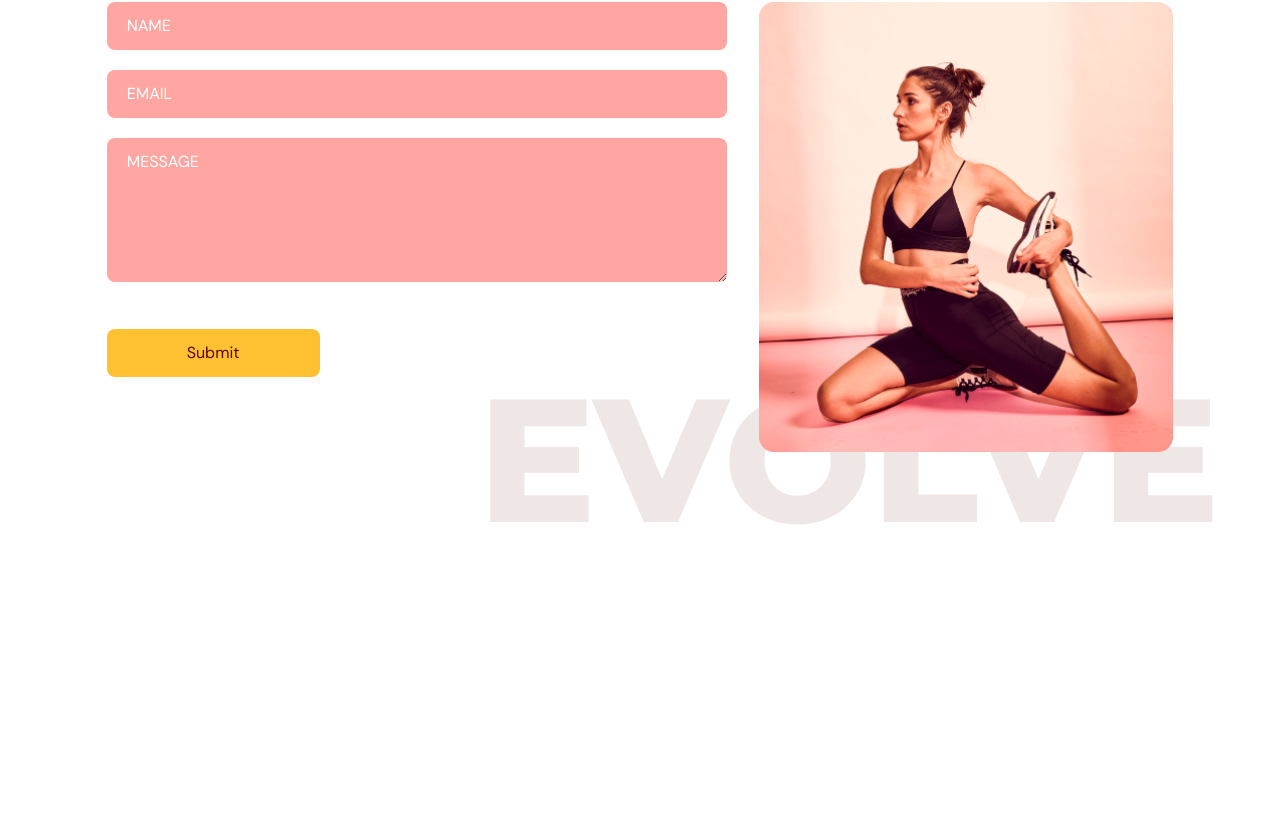
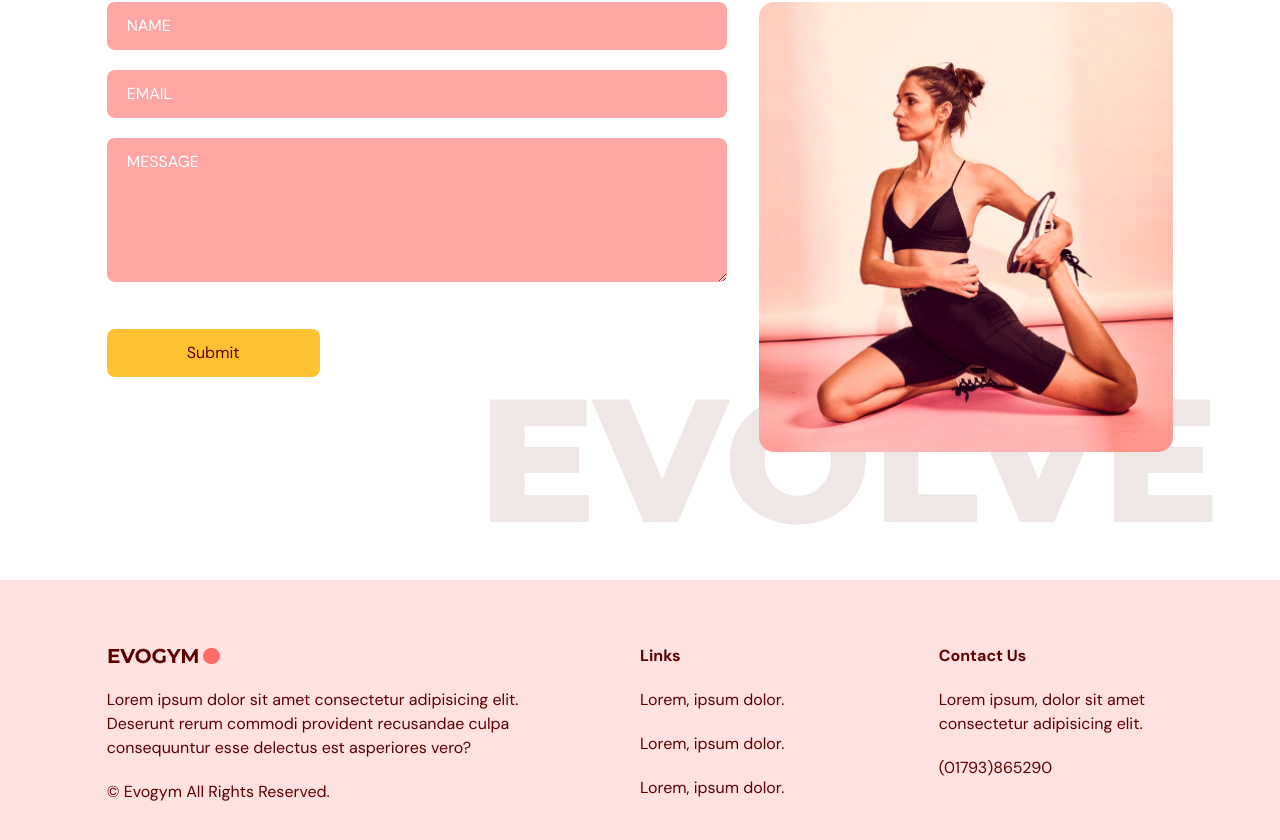
Before and after one commit to justin-0/evogym-tsx, a React (Vite) app: page / in a window 1280 px wide. Shown: the part 3167-4007 px from the top of the page. Before the commit the page ends 3747 px from the top, so only its background shows below. Built offline with nearby package versions, Linux system fonts and the light colour scheme.

Commit message:
footer component

```diff
--- a/src/App.tsx
+++ b/src/App.tsx
@@ -5,6 +5,7 @@
 import Benefits from "./components/Benefits.tsx";
 import Classes from "./components/Classes.tsx";
 import Contact from "./components/Contact.tsx";
+import Footer from "./components/Footer.tsx";
 
 function App() {
   const [selectedPage, setSelectedPage] = useState<SelectedPage>(
@@ -38,6 +39,7 @@
       <Benefits setSelectedPage={setSelectedPage} />
       <Classes setSelectedPage={setSelectedPage} />
       <Contact setSelectedPage={setSelectedPage} />
+      <Footer />
     </div>
   );
 }
--- /dev/null
+++ b/src/components/Footer.tsx
@@ -0,0 +1,34 @@
+import Logo from "../assets/Logo.png";
+
+const Footer = (props: Props) => {
+  return (
+    <footer className="bg-primary-100 py-16">
+      <div className="justify-content mx-auto w-5/6 gap-16 md:flex">
+        <div className="mt-16 basis-1/2 md:mt-0">
+          <img src={Logo} alt="logo" />
+          <p className="my-5">
+            Lorem ipsum dolor sit amet consectetur adipisicing elit. Deserunt
+            rerum commodi provident recusandae culpa consequuntur esse delectus
+            est asperiores vero?
+          </p>
+          <p>© Evogym All Rights Reserved.</p>
+        </div>
+        <div className="mt-16 basis-1/4 md:mt-0">
+          <h4 className="font-bold">Links</h4>
+          <p className="my-5">Lorem, ipsum dolor.</p>
+          <p className="my-5">Lorem, ipsum dolor.</p>
+          <p className="my-5">Lorem, ipsum dolor.</p>
+        </div>
+        <div className="mt-16 basis-1/4 md:mt-0">
+          <h4 className="font-bold">Contact Us</h4>
+          <p className="my-5">
+            Lorem ipsum, dolor sit amet consectetur adipisicing elit.
+          </p>
+          <p>(01793)865290</p>
+        </div>
+      </div>
+    </footer>
+  );
+};
+
+export default Footer;
```
